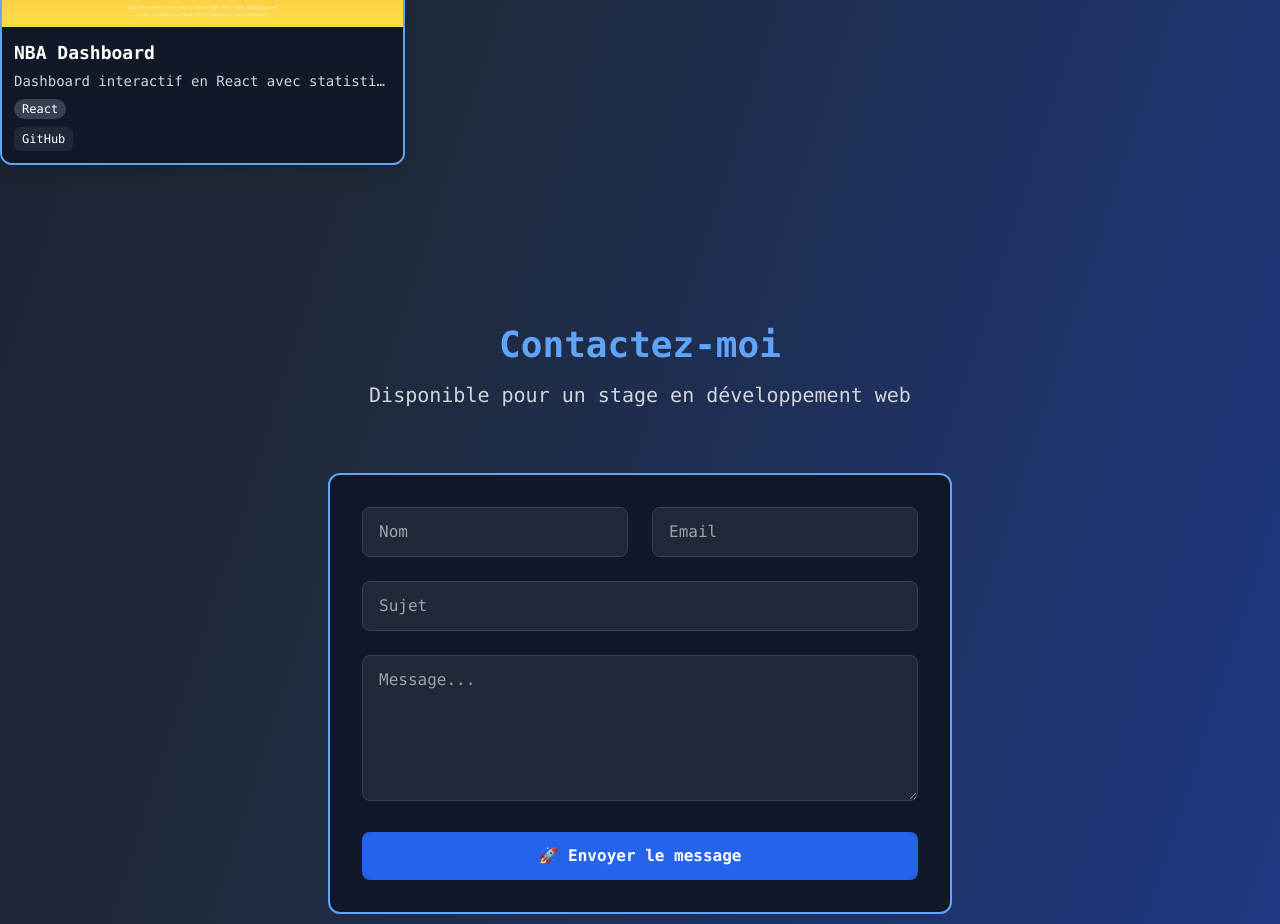
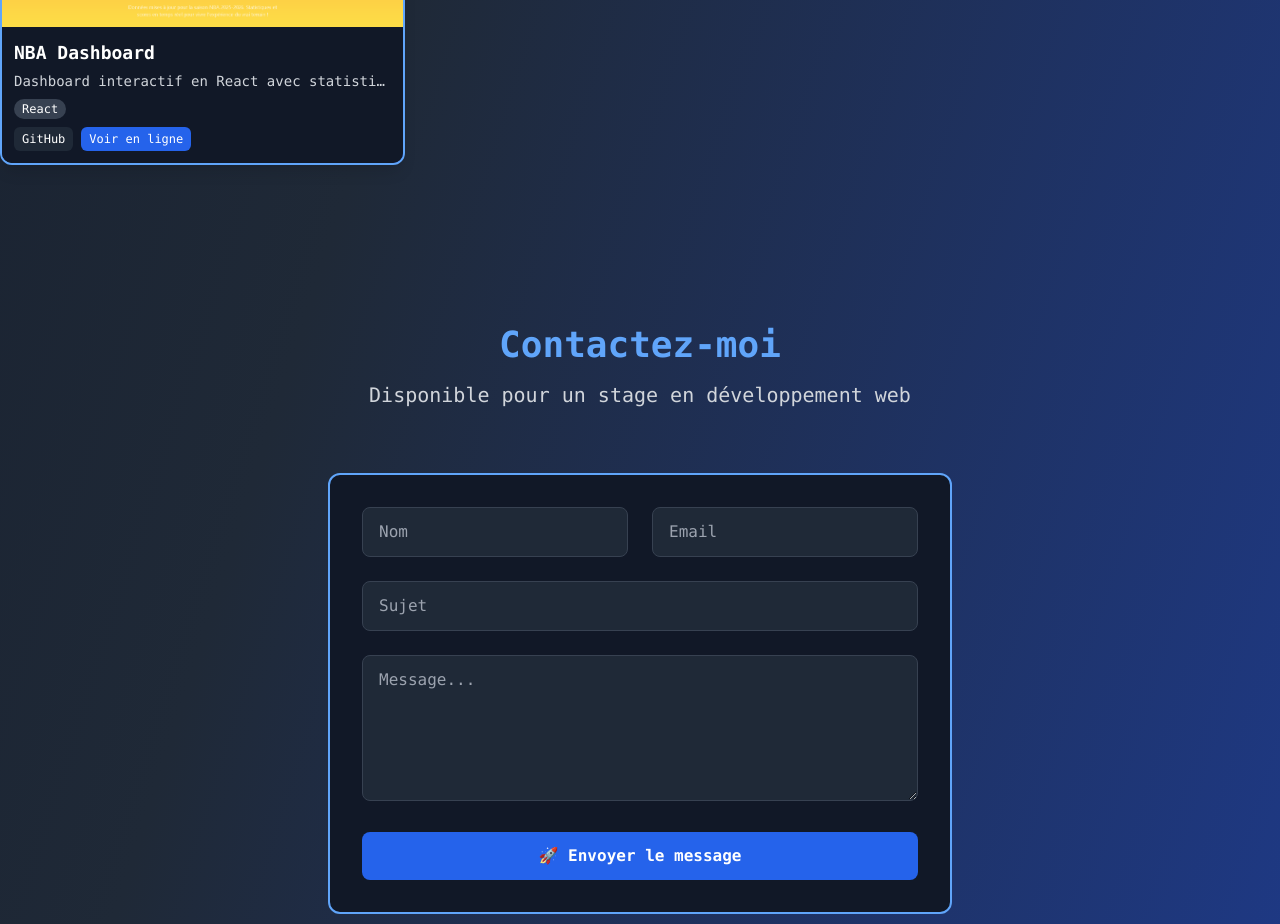
Before and after one commit to rf69100/mon-portfolio, a React (Create React App) app: page / in a window 1280 px wide. Shown: the part 2740-3664 px from the top of the page. Built offline with nearby package versions, Linux system fonts and the light colour scheme.

Commit message:
version fonctionnelle

```diff
--- a/src/App.js
+++ b/src/App.js
@@ -383,7 +383,7 @@ const Portfolio = () => {
       category: "web",
       description: "Dashboard interactif en React avec statistiques de joueurs NBA et classements des équipes.",
       github: "https://github.com/rf69100/nba-dashbord",
-      link: "",
+      link: "https://ryanfonseca.fr/websites/nba-dashboard",
       techs: ["React"],
       image: "nba-dashboard.png"
     }
```
Also changed, not shown: 1 other file (tests, documents, lock files or other folders).
